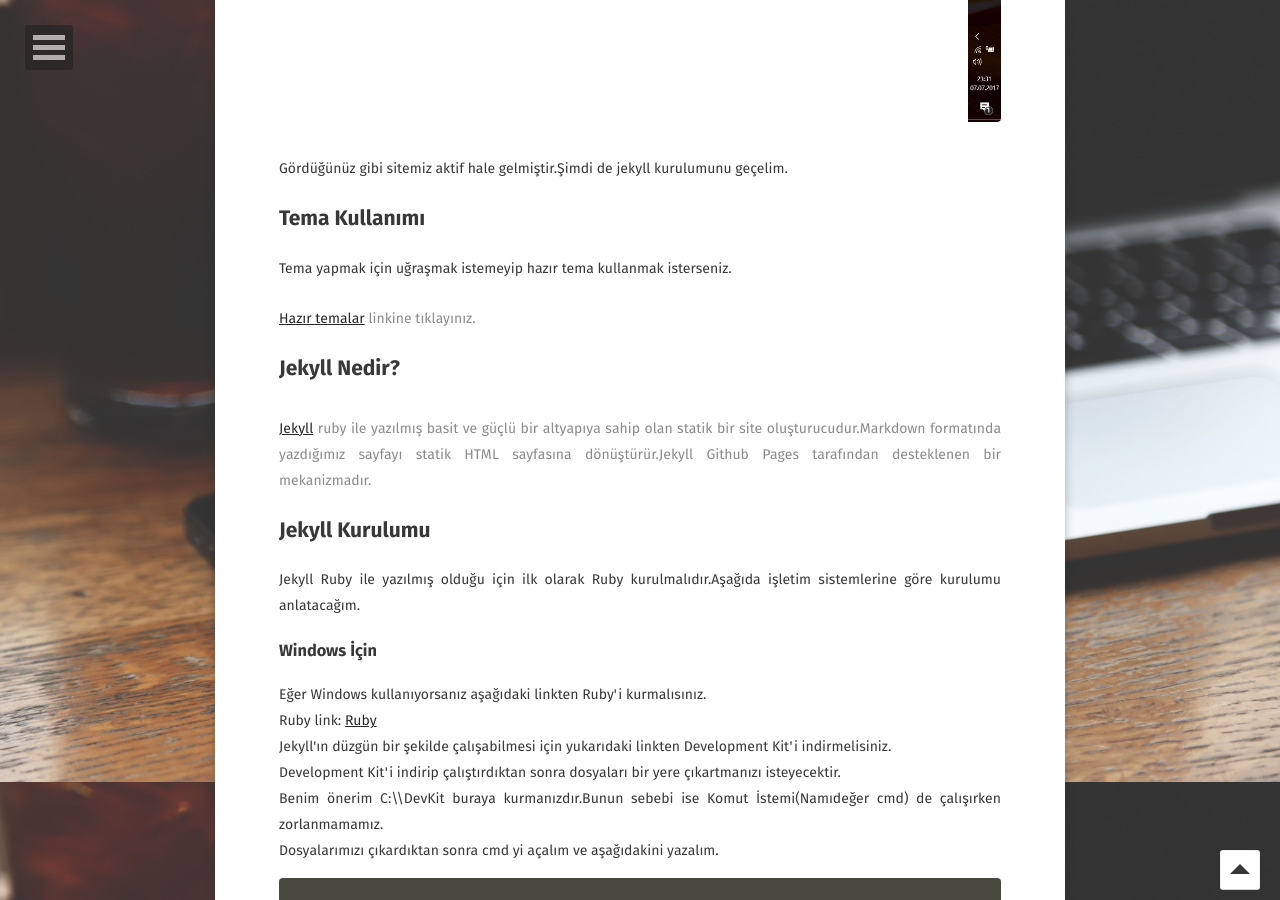
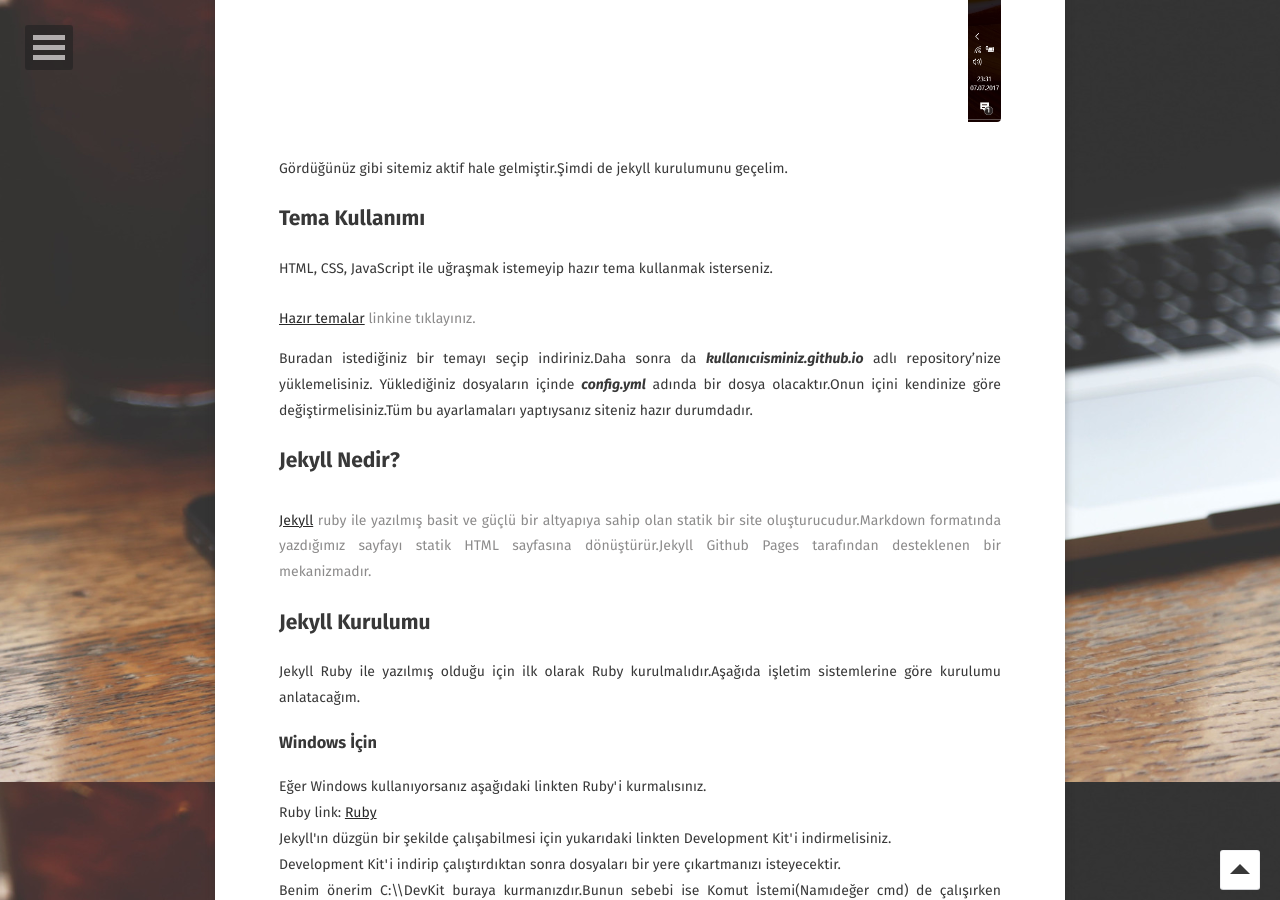
Before and after one commit to alikaraca/alikaraca.github.io, a Jekyll site: the page built from _posts/2017-07-07-github-pages-jekyll-kurulum.md, in a window 1280 px wide and 900 px high, scrolled down 1918 px. Built offline with Jekyll 4.4.1, drawn with Linux system fonts in a browser that asks for light colours; some web fonts are replaced; comment, search, counter and statistics services are not loaded; some of the changed text lies outside the part shown.

Commit message:
Update 2017-07-07-github-pages-jekyll-kurulum.md

```diff
--- a/_posts/2017-07-07-github-pages-jekyll-kurulum.md
+++ b/_posts/2017-07-07-github-pages-jekyll-kurulum.md
@@ -32,10 +32,12 @@ Buradan sonra da aşağıdan commit new file butonuna tıklayarak dosyamızı ol
 </figure>
 Gördüğünüz gibi sitemiz aktif hale gelmiştir.Şimdi de jekyll kurulumunu geçelim.
 ## Tema Kullanımı
-Tema yapmak için uğraşmak istemeyip hazır tema kullanmak isterseniz.
+HTML, CSS, JavaScript ile uğraşmak istemeyip hazır tema kullanmak isterseniz.
 <figcaption>
 <a href="http://jekyllthemes.org/">Hazır temalar</a> linkine tıklayınız.
 </figcaption>
+Buradan istediğiniz bir temayı seçip indiriniz.Daha sonra da **_kullanıcıisminiz.github.io_** adlı repository'nize yüklemelisiniz.
+Yüklediğiniz dosyaların içinde **_config.yml_** adında bir dosya olacaktır.Onun içini kendinize göre değiştirmelisiniz.Tüm bu ayarlamaları yaptıysanız siteniz hazır durumdadır.
 <h2>Jekyll Nedir?</h2>
 
 <figcaption>
```
